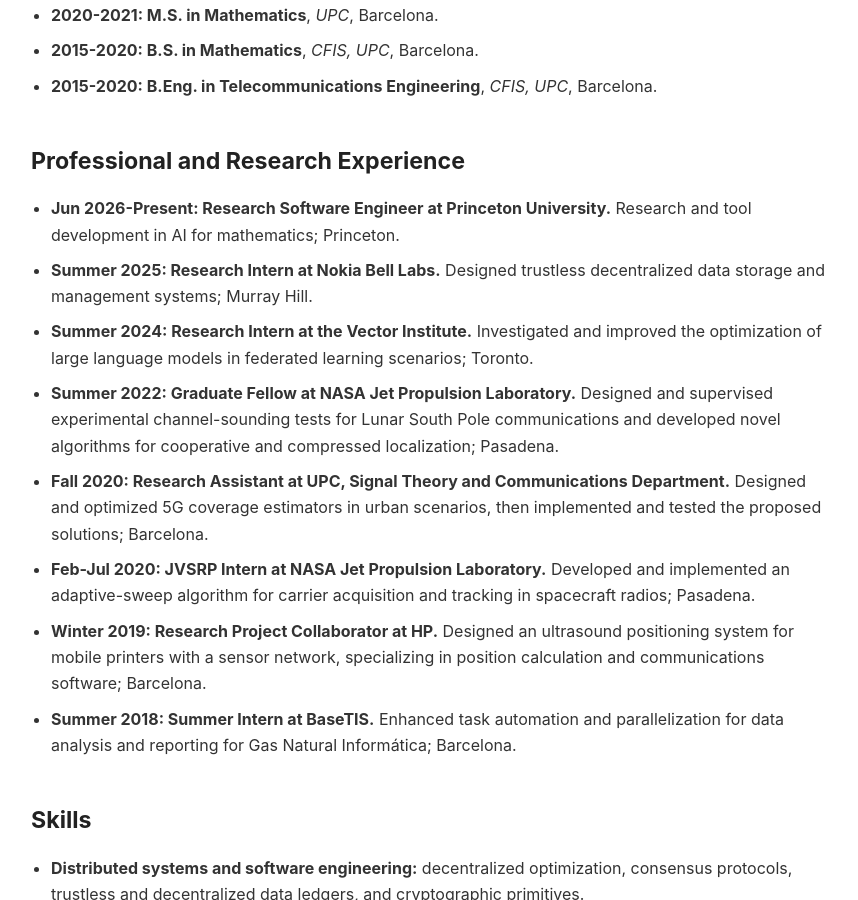
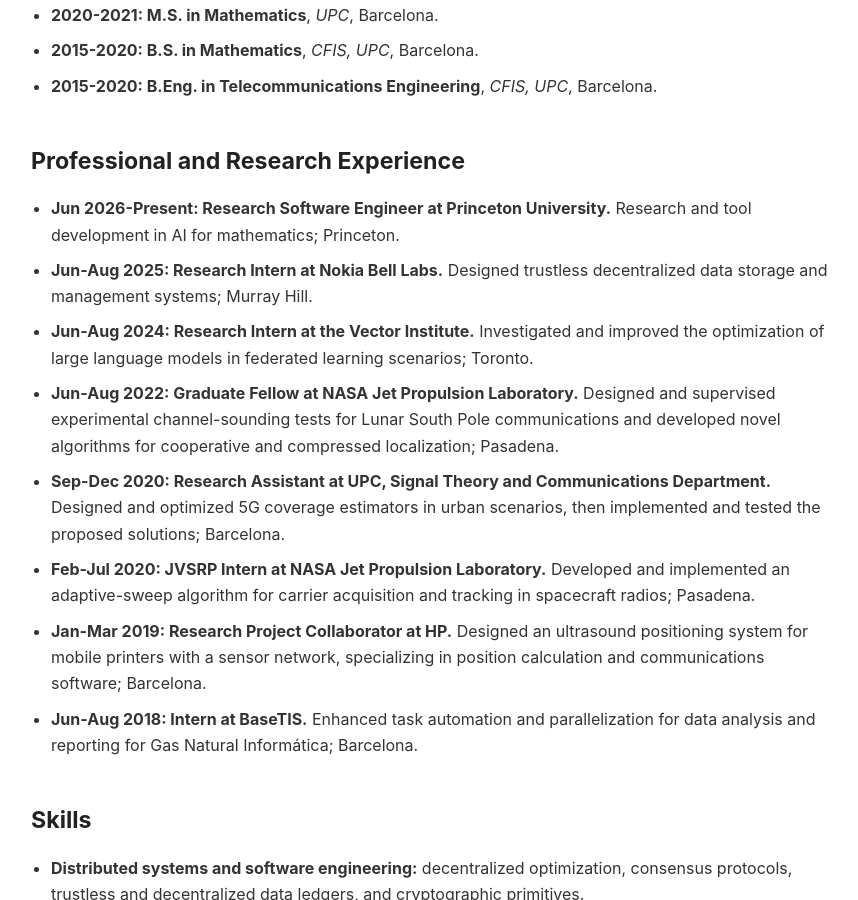
Before and after one commit to TomasOrtega/TomasOrtega, a Jekyll site: the page built from cv.md, in a window 1280 px wide and 900 px high, scrolled down 608 px. Shown: the whole window, without its empty margins (209-1067 px from the left). Built offline with Jekyll 4.4.1, drawn with Linux system fonts in a browser that asks for light colours; some of the changed text lies outside the part shown.

Commit message:
updated months

```diff
--- a/cv.md
+++ b/cv.md
@@ -56,20 +56,20 @@ Editing notes retained from the previous CV:
 
 - **Jun 2026-Present: Research Software Engineer at Princeton University.** Research and tool development in AI
   for mathematics; Princeton.
-- **Summer 2025: Research Intern at Nokia Bell Labs.** Designed trustless decentralized data storage and
+- **Jun-Aug 2025: Research Intern at Nokia Bell Labs.** Designed trustless decentralized data storage and
   management systems; Murray Hill.
-- **Summer 2024: Research Intern at the Vector Institute.** Investigated and improved the optimization of large
+- **Jun-Aug 2024: Research Intern at the Vector Institute.** Investigated and improved the optimization of large
   language models in federated learning scenarios; Toronto.
-- **Summer 2022: Graduate Fellow at NASA Jet Propulsion Laboratory.** Designed and supervised experimental
+- **Jun-Aug 2022: Graduate Fellow at NASA Jet Propulsion Laboratory.** Designed and supervised experimental
   channel-sounding tests for Lunar South Pole communications and developed novel algorithms for cooperative and
   compressed localization; Pasadena.
-- **Fall 2020: Research Assistant at UPC, Signal Theory and Communications Department.** Designed and optimized
+- **Sep-Dec 2020: Research Assistant at UPC, Signal Theory and Communications Department.** Designed and optimized
   5G coverage estimators in urban scenarios, then implemented and tested the proposed solutions; Barcelona.
 - **Feb-Jul 2020: JVSRP Intern at NASA Jet Propulsion Laboratory.** Developed and implemented an adaptive-sweep
   algorithm for carrier acquisition and tracking in spacecraft radios; Pasadena.
-- **Winter 2019: Research Project Collaborator at HP.** Designed an ultrasound positioning system for mobile
+- **Jan-Mar 2019: Research Project Collaborator at HP.** Designed an ultrasound positioning system for mobile
   printers with a sensor network, specializing in position calculation and communications software; Barcelona.
-- **Summer 2018: Summer Intern at BaseTIS.** Enhanced task automation and parallelization for data analysis and
+- **Jun-Aug 2018: Intern at BaseTIS.** Enhanced task automation and parallelization for data analysis and
   reporting for Gas Natural Informática; Barcelona.
 {: .cv-entries}
 
@@ -160,9 +160,9 @@ Inactive award organization and entries retained from the previous CV:
 
 ## Teaching
 
-- **Winter 2026: Probability for Engineers**, EECS 55, Irvine.
-- **Winter 2025: Probability for Engineers**, EECS 55, Irvine.
-- **Winter 2024: Probability for Engineers**, EECS 55, Irvine.
+- **Jan-Mar 2026: Probability for Engineers**, EECS 55, Irvine.
+- **Jan-Mar 2025: Probability for Engineers**, EECS 55, Irvine.
+- **Jan-Mar 2024: Probability for Engineers**, EECS 55, Irvine.
 {: .cv-entries}
 
 ## Leadership and Service
```
